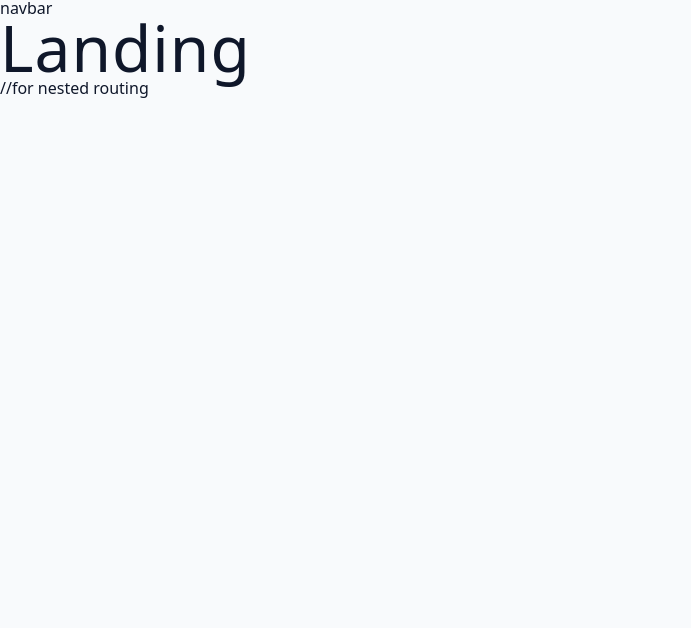
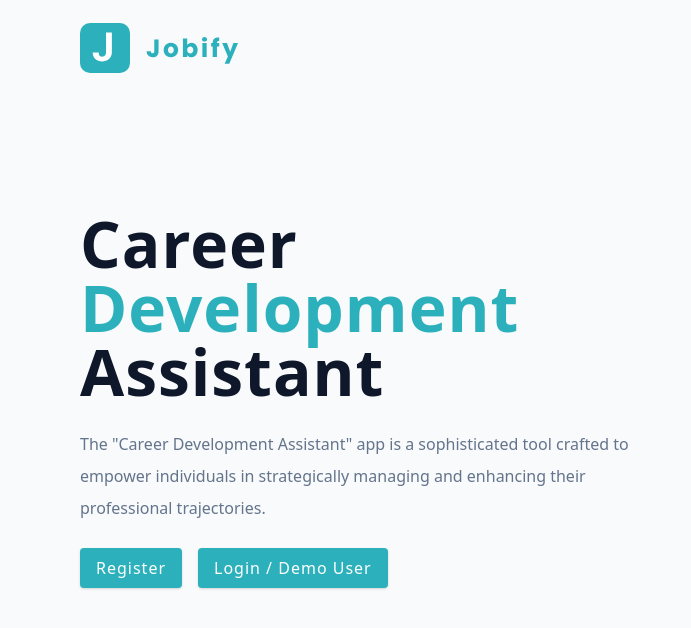
Before and after one commit to poojakanjalkar/Job-Hub, a React (Vite) app in the folder client/: page / in a window 1280 px wide. Shown: the top 628 px of the page, without its empty margins (0-691 px from the left). Built offline with nearby package versions, Linux system fonts and the light colour scheme.

Commit message:
added code for logo

```diff
--- /dev/null
+++ b/client/src/components/Logo.jsx
@@ -0,0 +1,10 @@
+
+import logo from '../assets/images/logo.svg'
+
+
+export default function Logo() {
+
+  return (
+    <img src={logo} alt='jobify' className='logo' />
+  )
+}
--- /dev/null
+++ b/client/src/components/index.js
@@ -0,0 +1 @@
+export { default as Logo } from "./Logo";
--- a/client/src/pages/HomeLayout.jsx
+++ b/client/src/pages/HomeLayout.jsx
@@ -2,12 +2,6 @@ import { Outlet } from 'react-router-dom'
 
 export default function HomeLayout() {
   return (
-
-
-    <div>
-      <nav>navbar</nav>
-      <Outlet />      //for nested routing
-    </div>
-
+    <Outlet />     //for nested routing
   )
 }
--- a/client/src/pages/Landing.jsx
+++ b/client/src/pages/Landing.jsx
@@ -1,7 +1,85 @@
-import React from 'react'
+// import { main } from '../assets/images/main';
+import { Link } from 'react-router-dom';
+import styled from 'styled-components';
+import Logo from '../components/Logo.jsx';
 
 export default function Landing() {
+
+
   return (
-    <h1>Landing</h1>
-  )
-}
+
+
+
+    <StyledWrapper>
+      <nav>
+        <Logo />
+      </nav>
+      <div className='container page'>
+        {/* info */}
+        <div className='info'>
+          <h1>
+            Career <span>Development</span> Assistant
+          </h1>
+          <p>
+            The "Career Development Assistant" app is a sophisticated tool crafted to empower individuals in strategically managing and enhancing their professional trajectories.</p>
+          <Link to='/register' className='btn register-link'>
+            Register
+          </Link>
+          <Link to='/login' className='btn'>
+            Login / Demo User
+          </Link>
+        </div>
+        {/* <img src={main} alt='' className='img main-img' /> */}
+      </div>
+    </StyledWrapper>
+  );
+};
+
+
+const StyledWrapper = styled.section`
+  nav {
+    width: var(--fluid-width);
+    max-width: var(--max-width);
+    margin: 0 auto;
+    height: var(--nav-height);
+    display: flex;
+    align-items: center;
+  }
+  .page {
+    min-height: calc(100vh - var(--nav-height));
+    display: grid;
+    align-items: center;
+    margin-top: -3rem;
+  }
+  h1 {
+    font-weight: 700;
+    span {
+      color: var(--primary-500);
+    }
+    margin-bottom: 1.5rem;
+  }
+  p {
+    line-height: 2;
+    color: var(--text-secondary-color);
+    margin-bottom: 1.5rem;
+    max-width: 35em;
+  }
+  .register-link {
+    margin-right: 1rem;
+  }
+  .main-img {
+    display: none;
+  }
+  .btn {
+    padding: 0.75rem 1rem;
+  }
+  @media (min-width: 992px) {
+    .page {
+      grid-template-columns: 1fr 400px;
+      column-gap: 3rem;
+    }
+    .main-img {
+      display: block;
+    }
+  }
+`;
```
